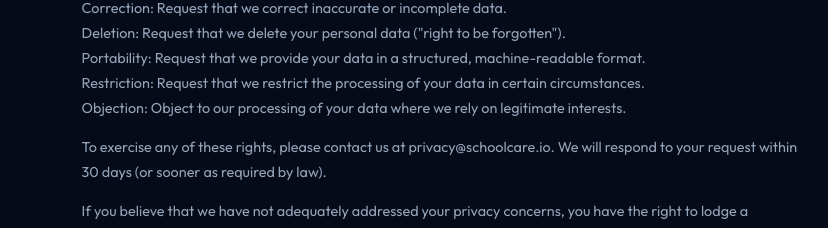
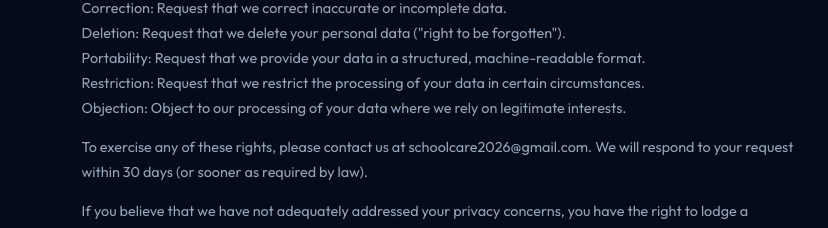
Before and after one commit to masihur96/SchoolCare-Web, a Next.js app: page /privacy in a window 1280 px wide. Shown: the part 3280-3508 px from the top of the page, without its empty margins (366-1194 px from the left). Built offline with nearby package versions, Linux system fonts and the light colour scheme.

Commit message:
Privacy policy and terms and condition

```diff
--- a/src/app/privacy/page.tsx
+++ b/src/app/privacy/page.tsx
@@ -91,7 +91,7 @@ const sections = [
     content: [
       'Depending on your location, you may have the following rights regarding your personal data:',
       'Access: Request a copy of the personal data we hold about you.\nCorrection: Request that we correct inaccurate or incomplete data.\nDeletion: Request that we delete your personal data ("right to be forgotten").\nPortability: Request that we provide your data in a structured, machine-readable format.\nRestriction: Request that we restrict the processing of your data in certain circumstances.\nObjection: Object to our processing of your data where we rely on legitimate interests.',
-      'To exercise any of these rights, please contact us at privacy@schoolcare.io. We will respond to your request within 30 days (or sooner as required by law).',
+      'To exercise any of these rights, please contact us at schoolcare2026@gmail.com. We will respond to your request within 30 days (or sooner as required by law).',
       'If you believe that we have not adequately addressed your privacy concerns, you have the right to lodge a complaint with the relevant data protection authority in your jurisdiction.',
     ],
   },
@@ -144,7 +144,7 @@ const sections = [
     title: '12. Contact & Data Protection Officer',
     content: [
       'If you have questions, concerns, or requests regarding this Privacy Policy or our data practices, please contact us:',
-      'Privacy & Data Protection: privacy@schoolcare.io\nGeneral Support: support@schoolcare.io\nLegal Enquiries: legal@schoolcare.io',
+      'Privacy & Data Protection:schoolcare2026@gmail.com\nGeneral Support: support@schoolcare.io\nLegal Enquiries: schoolcare2026@gmail.com',
       'For users in the EEA or UK, you may also contact our Data Protection Officer (DPO) directly. We will respond to all enquiries within 5 business days and to data subject requests within 30 days.',
     ],
   },
--- a/src/app/terms/page.tsx
+++ b/src/app/terms/page.tsx
@@ -121,7 +121,7 @@ const sections = [
     title: '11. Contact Us',
     content: [
       'If you have any questions about these Terms and Conditions, please contact us:',
-      'Email: legal@schoolcare.io\nSupport: support@schoolcare.io\nAddress: SchoolCare EMS, Educational Technology Division',
+      'Email: schoolcare2026@gmail.com\nSupport: support@schoolcare.io\nAddress: SchoolCare EMS, Educational Technology Division',
       'We will endeavour to respond to all enquiries within 5 business days.',
     ],
   },
```
